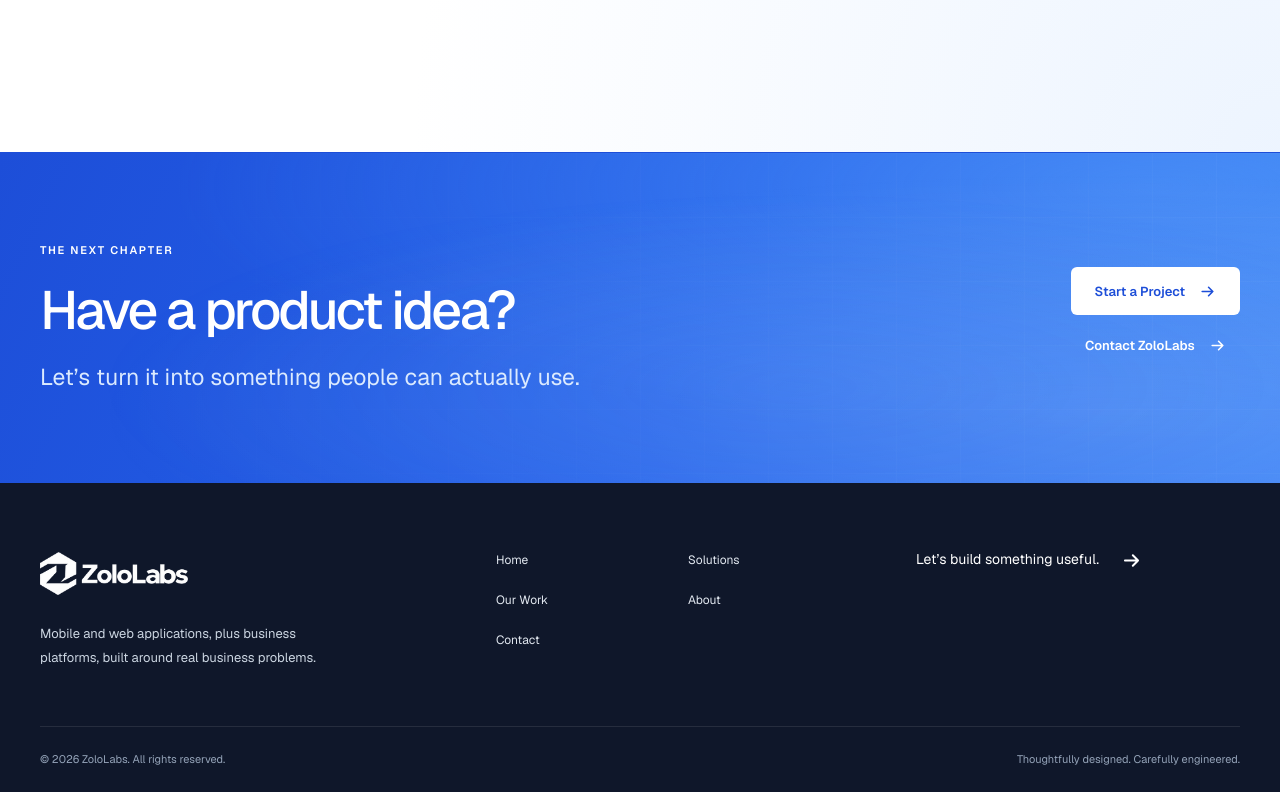
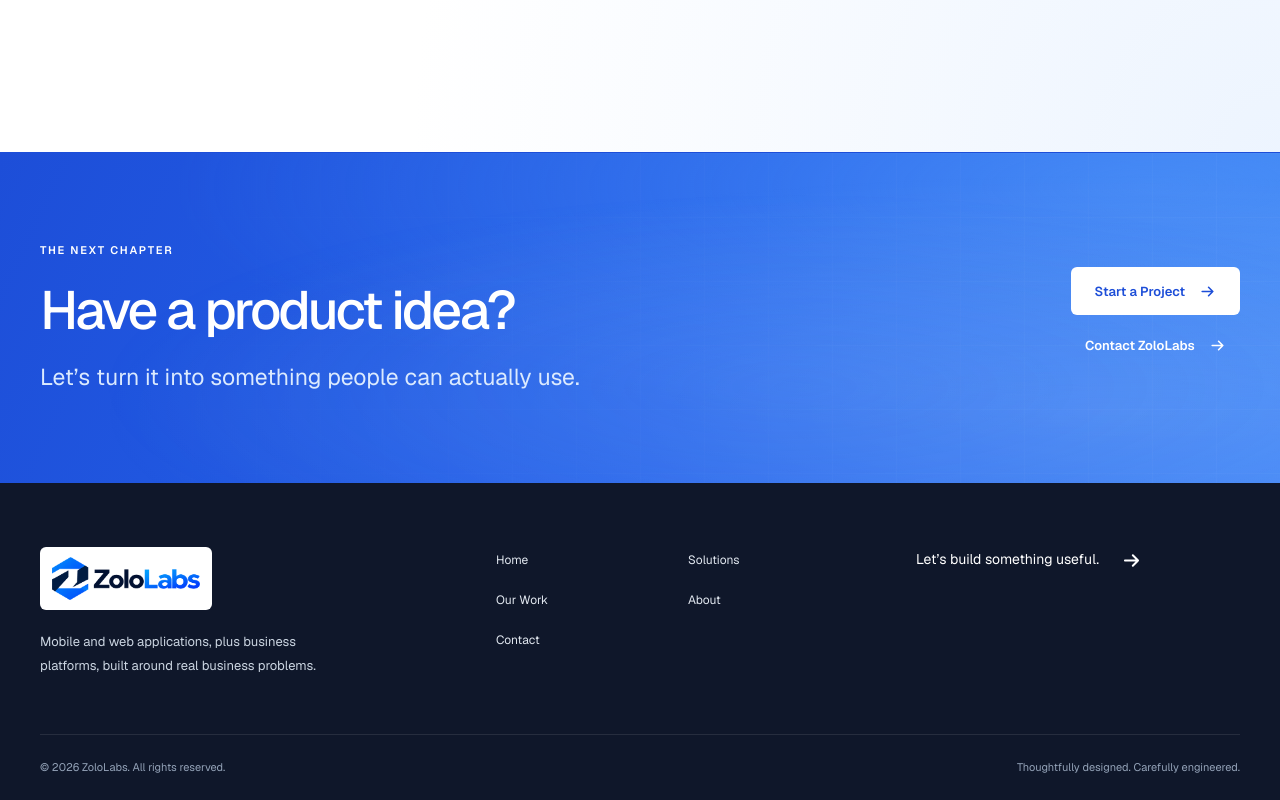
Before and after one commit to rashmika2422/zololabs-website, a Next.js app: page / in a window 1280 px wide. Shown: the part 6437-7237 px from the top of the page. Built offline with nearby package versions, Linux system fonts and the light colour scheme; no server answers.

Commit message:
Update global styles

```diff
--- a/src/app/globals.css
+++ b/src/app/globals.css
@@ -118,7 +118,7 @@
 .cta-description { color: #dbeafe; font-size: clamp(17px, 2vw, 23px); margin-top: 17px; line-height: 1.6; }
 .cta-actions { display: flex; flex-direction: column; align-items: center; gap: 6px; flex-shrink: 0; }
 .site-footer { background: #0f172a; color: #cbd5e1; --heading-color: #ffffff; --body-color: #e2e8f0; --muted-color: #cbd5e1; --subtle-color: #94a3b8; --brand-text: #60a5fa; --border-color: #ffffff18; }
-.site-footer .brand-logo img { filter: brightness(0) invert(1); }
+.site-footer .brand-logo { padding: 10px 12px; border-radius: 6px; background: var(--panel-bg); }
 .footer-contact { transition: color 200ms ease; }
 .site-footer .footer-contact:hover { color: var(--brand-light); }
 .footer-main { display: grid; grid-template-columns: 1.1fr 1fr .9fr; gap: 60px; padding-block: 64px 56px; }
```
